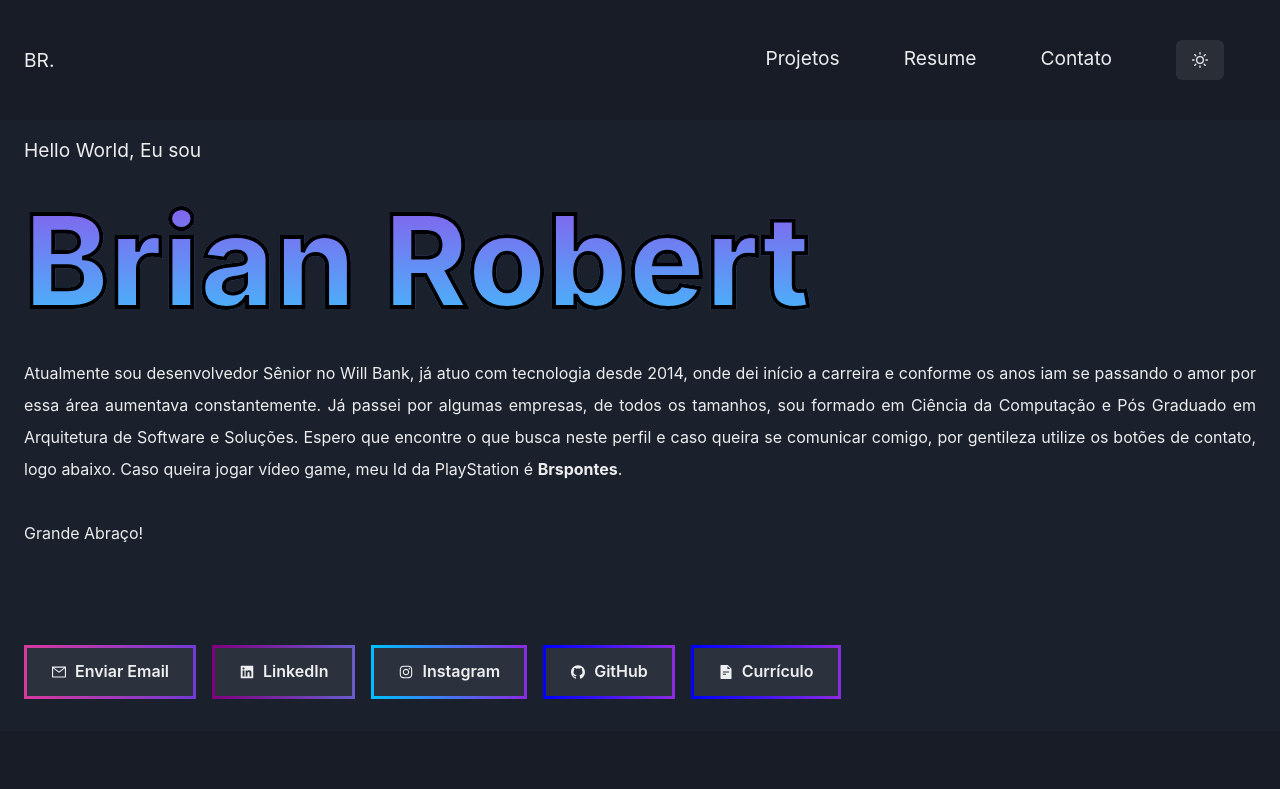
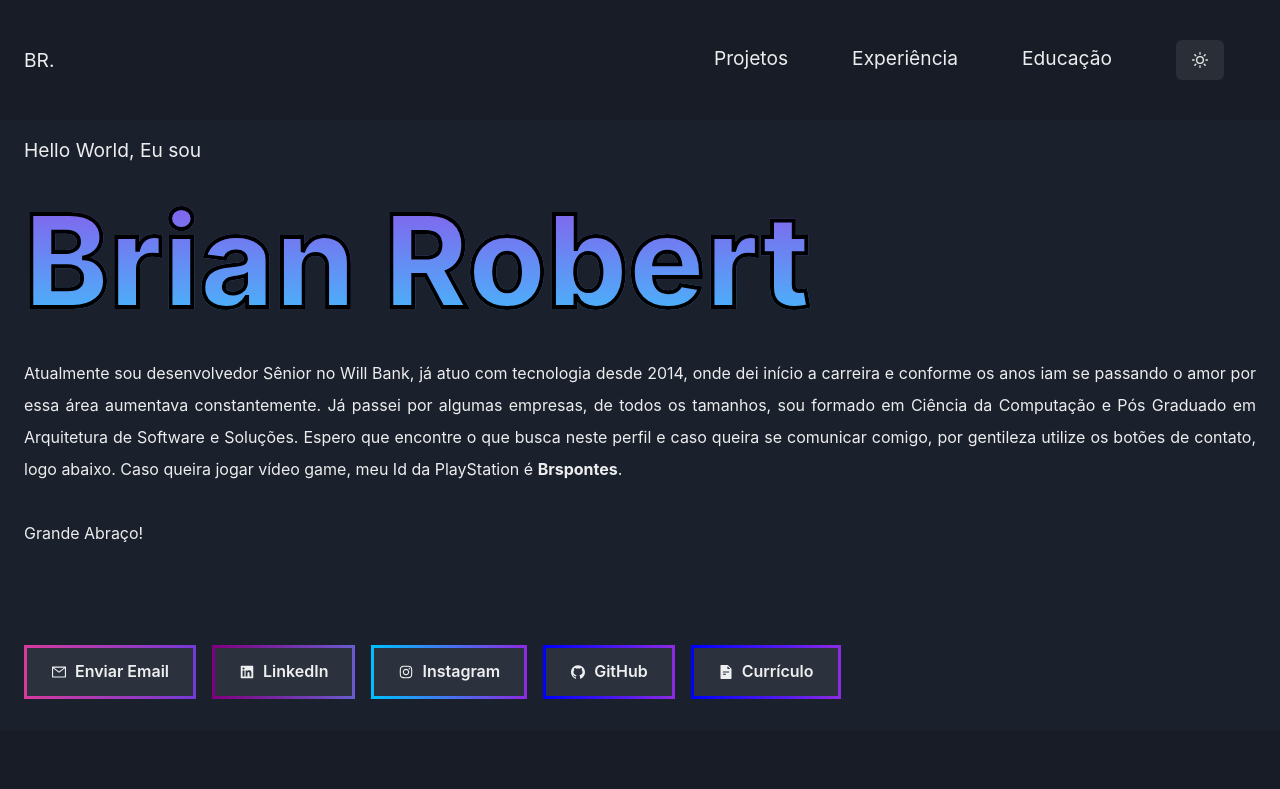
Before and after one commit to Brspontes/react-portfolio, a React (Create React App) app: page / in a window 1280 px wide. Shown: the top 789 px of the page. Built offline with nearby package versions, Linux system fonts and the light colour scheme.

Commit message:
alterando menu

```diff
--- a/src/components/header/index.tsx
+++ b/src/components/header/index.tsx
@@ -15,8 +15,8 @@ function Header () {
             <nav>
               <ul>
                 <li>Projetos</li>
-                <li>Resume</li>
-                <li>Contato</li>
+                <li>Experiência</li>
+                <li>Educação</li>
                 <li>
                   {colorMode === 'light' ?
                     <Button onClick={toggleColorMode}><MoonIcon /></Button> :
```
